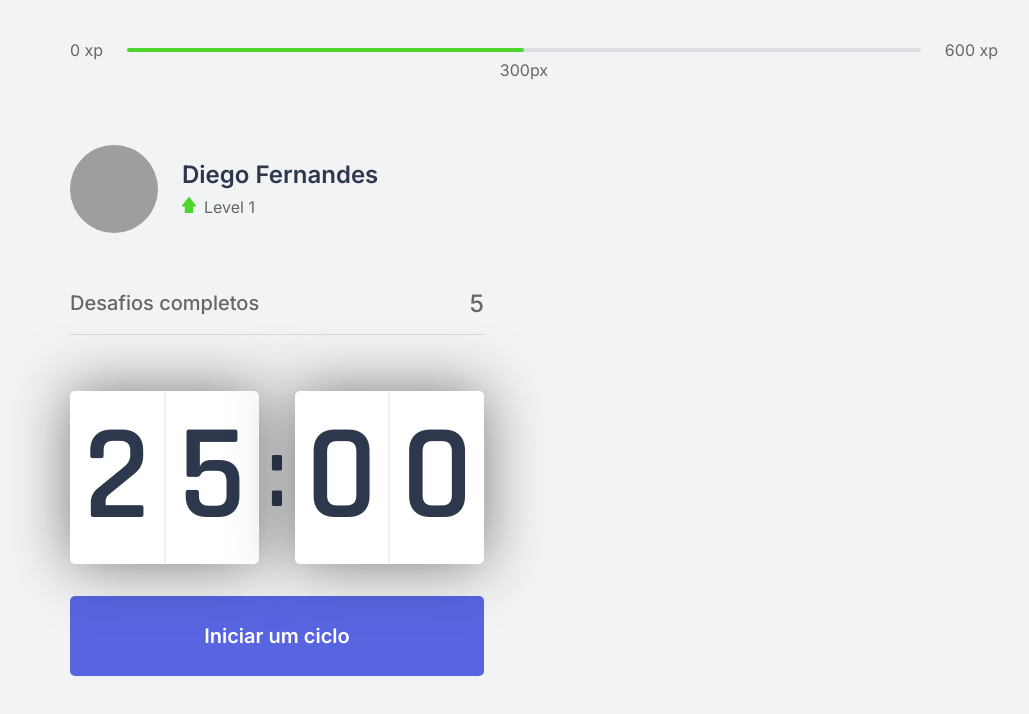
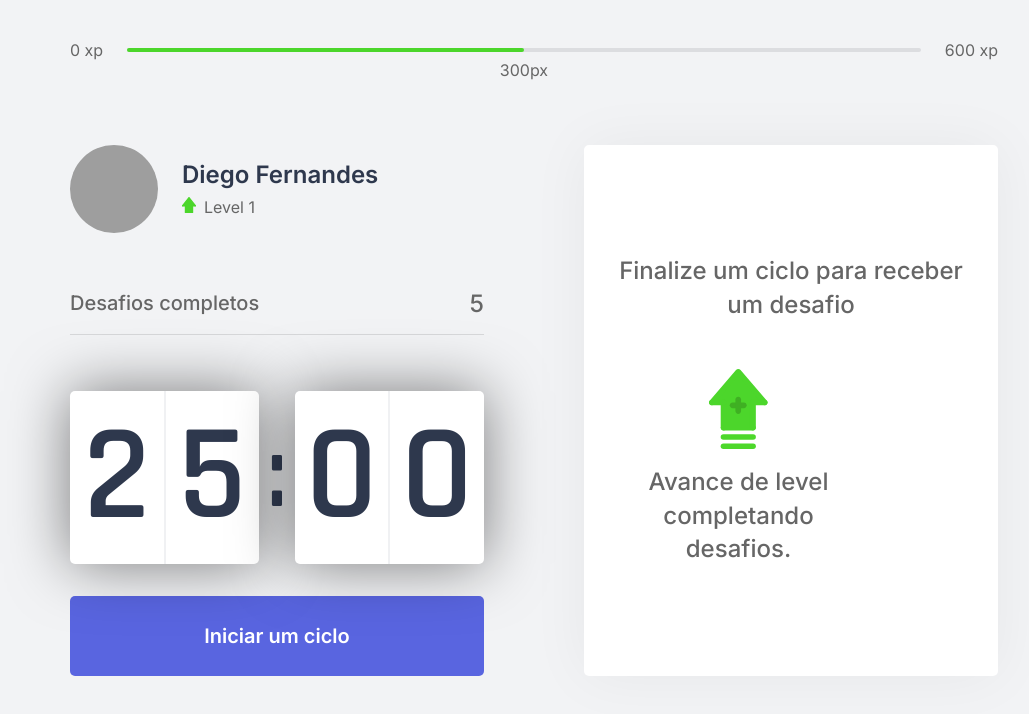
Before and after one commit to guilhermeabell/moveit-next, a Next.js app: page / in a window 1280 px wide. Shown: the top 714 px of the page, without its empty margins (106-1135 px from the left). Built offline with nearby package versions, Linux system fonts and the light colour scheme; grey boxes are pictures that could not be loaded.

Commit message:
feat: challenge box :octocat:

```diff
--- /dev/null
+++ b/src/components/ChallengeBox.tsx
@@ -0,0 +1,18 @@
+import styles from '../styles/components/ChallengeBox.module.css';
+
+export function ChallengeBox() {
+  return (
+    <div className={styles.challengeBoxContainer}>
+      <div className={styles.challengeNotActive}>
+        <strong>
+          Finalize um ciclo para receber um desafio
+          <p>
+            <img src="icons/level-up.svg" alt="Level Up"/>
+            Avance de level completando desafios.
+          </p>
+        </strong>
+      </div>
+
+    </div>
+  );
+}
--- a/src/pages/index.tsx
+++ b/src/pages/index.tsx
@@ -1,11 +1,16 @@
+import Head from 'next/head';
+
 import { ExperienceBar } from "../components/ExperienceBar";
 import { Profile } from "../components/Profile";
 import { CompleteChallenge } from "../components/CompleteChallenge";
+import { ChallengeBox } from "../components/ChallengeBox";
+import { Countdown } from "../components/Countdown";
 
 import styles from '../styles/pages/Home.module.css';
-import { Countdown } from "../components/Countdown";
 
-import Head from 'next/head';
+
+
+
 
 export default function Home() {
   return (
@@ -23,6 +28,7 @@
         <Countdown />
         </div>
         <div>
+         <ChallengeBox />
 
           </div>
       </section>
--- /dev/null
+++ b/src/styles/components/ChallengeBox.module.css
@@ -0,0 +1,40 @@
+.challengeBoxContainer {
+  height: 100%;
+
+  background: var(--white);
+  border-radius: 5px;
+  box-shadow: 0 0 60px rgba(0,0,0, 0.05);
+  padding: 1.5rem 2rem;
+
+  display: flex;
+  flex-direction: column;
+  align-items: center;
+  justify-content: center;
+
+  text-align: center;
+}
+
+.challengeNotActive {
+  display: flex;
+  flex-direction: column;
+  align-items: center;
+}
+
+.challengeNotActive strong {
+  font-size: 1.5rem;
+  font-weight: 500;
+  line-height: 1.4;
+}
+
+.challengeNotActive p {
+  display: flex;
+  flex-direction: column;
+  align-items: center;
+  line-height: 1.4;
+  max-width: 70%;
+  margin-top: 3rem;
+}
+
+.challengeNotActive p img {
+  margin-bottom: 1rem;
+}
```
